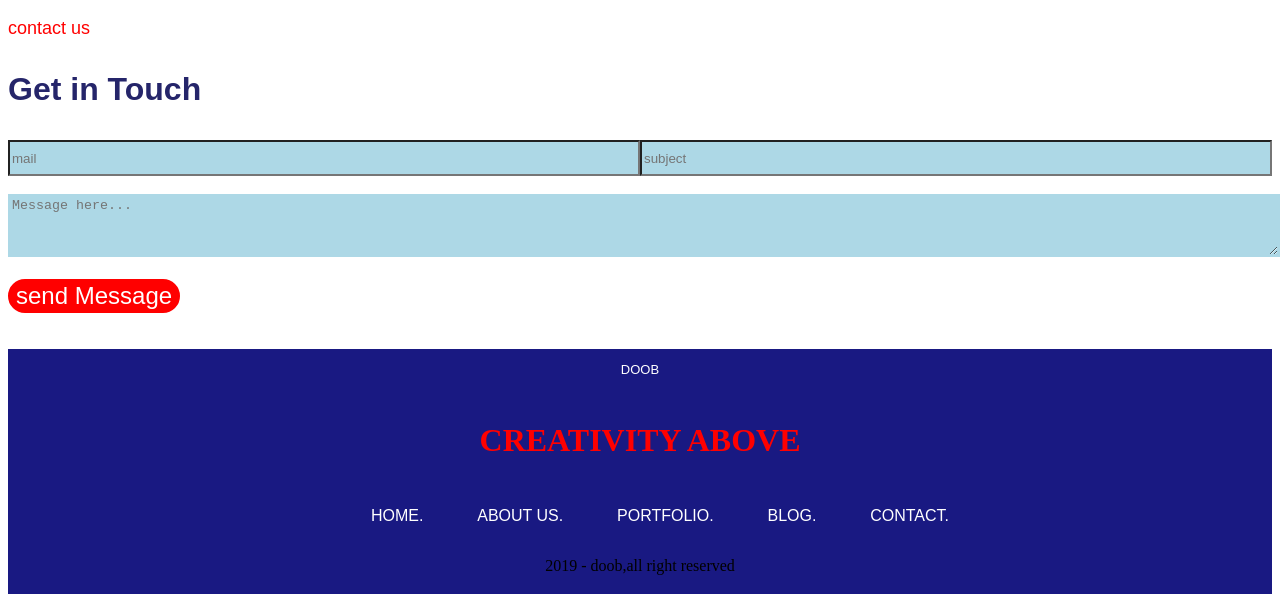
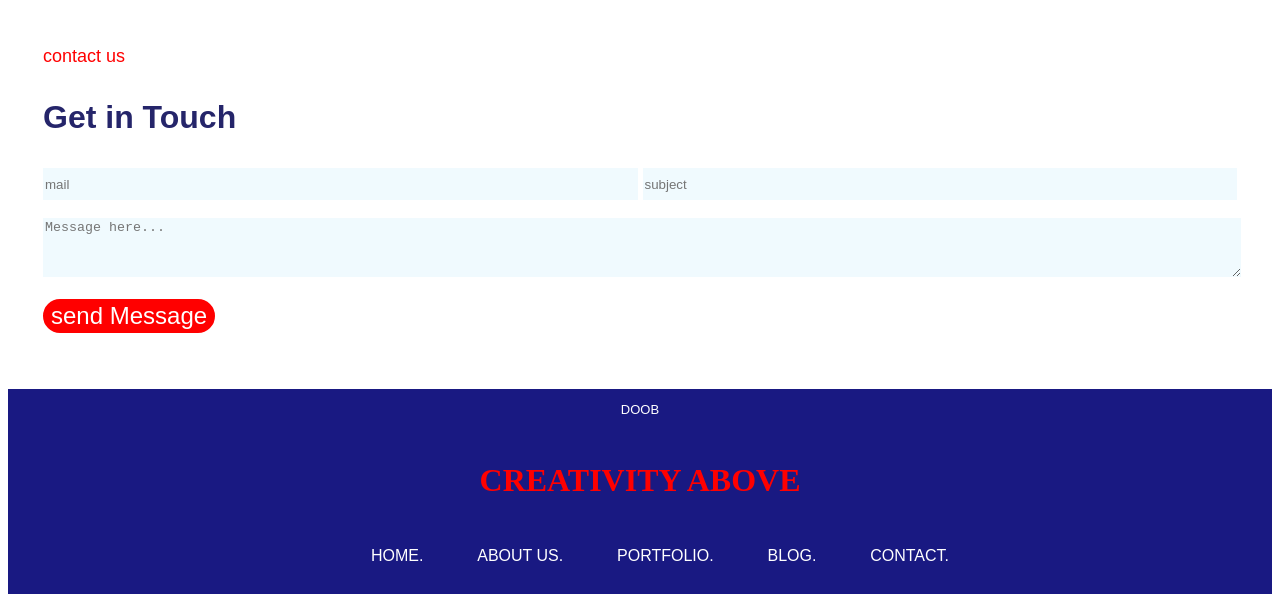
Before and after one commit to zaki4Y/Mini_projet2, a plain HTML site: page index.html in a window 1280 px wide. Shown: the top 594 px of the page. Drawn offline with nearby package versions, Linux system fonts and the light colour scheme.

Commit message:
fin de section

```diff
--- a/puplic/css/app.css
+++ b/puplic/css/app.css
@@ -1,4 +1,7 @@
 /* wissal */
+.wissal{
+    padding: 20px 35px;
+}
 .red {
     color: red;
     font-family: sans-serif;
@@ -14,29 +17,29 @@
 
 .s1 {
     display: flex;
-    ;
+    gap: 5px;
     width: 100%;
     justify-content: space-between;
 
 }
 
 .subject {
-    background-color: lightblue;
+    background-color: rgb(240, 250, 254);
     width: 50%;
     color: rgb(44, 44, 118);
 }
 
 input {
-    background-color: lightblue;
+    background-color: rgb(240, 250, 254);
     width: 700px;
     height: 30px;
-    color: rgb(44, 44, 94);
+    border: none;
 
 }
 
 .s2 {
-    background-color: lightblue;
-    border: 2px solid lightblue;
+    background-color: rgb(240, 250, 254);
+    border: none;
     height: 55px;
     width: 100%;
     color: rgb(44, 44, 104);
```
